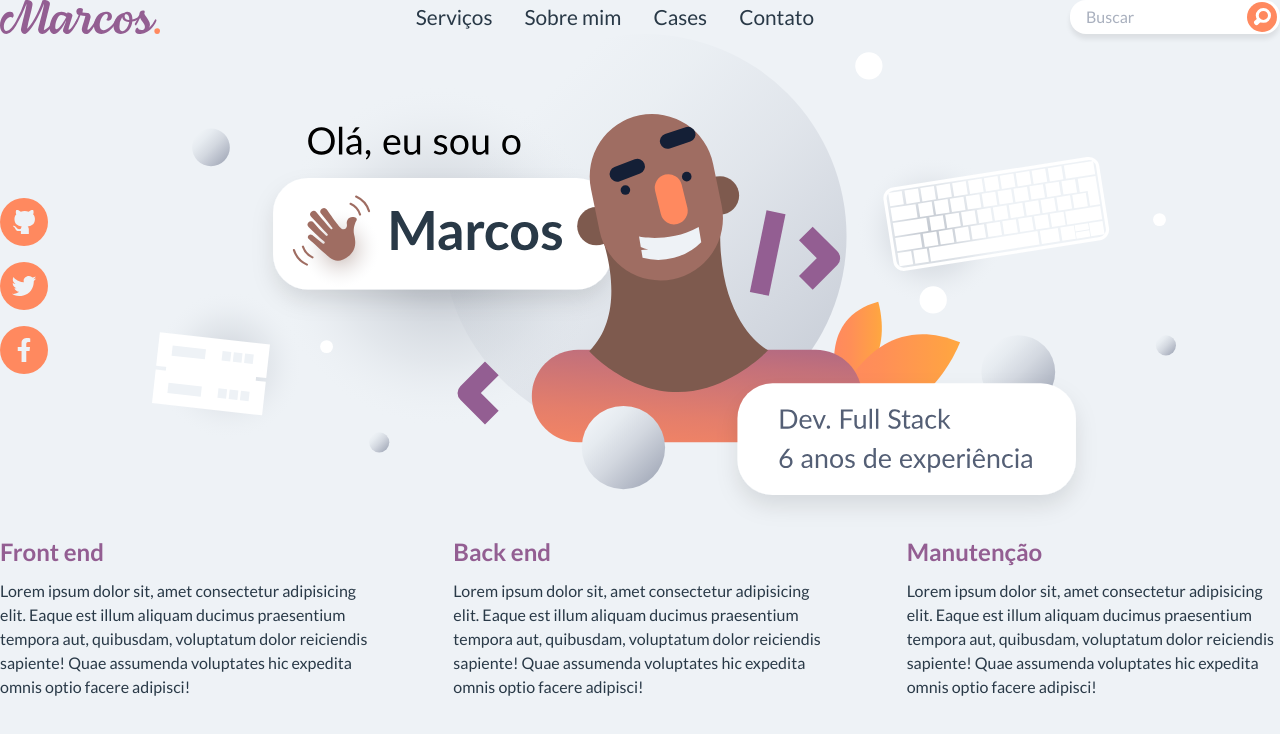
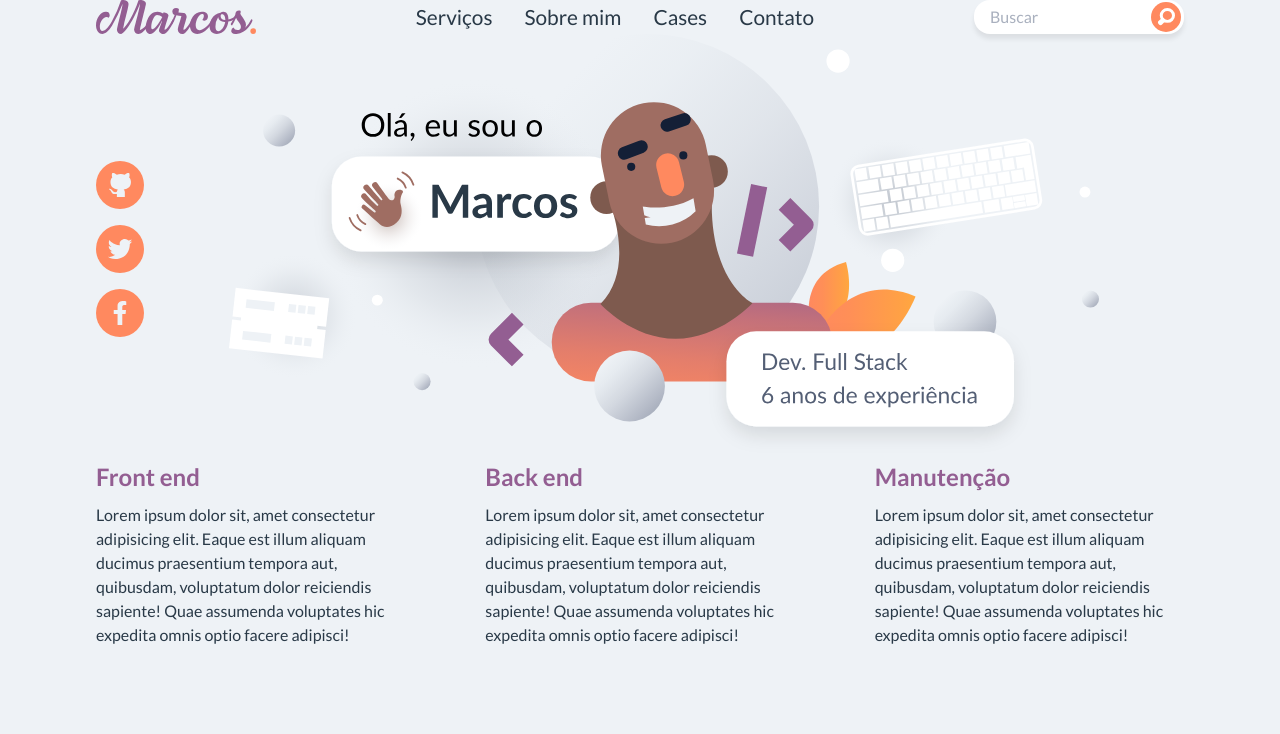
Before and after one commit to tiagosouzac/vue-atomic-design, a Vue app: page / in a window 1280 px wide. Shown: the top 734 px of the page. Built offline with nearby package versions, Linux system fonts and the light colour scheme.

Commit message:
container boson

```diff
--- a/src/App.vue
+++ b/src/App.vue
@@ -1,14 +1,17 @@
 <template>
-  <Header />
-  <Presentation />
-  <Services />
+  <Container>
+    <Header />
+    <Presentation />
+    <Services />
+  </Container>
 </template>
 
 <script lang="ts">
 import { defineComponent } from 'vue'
 import { Header, Presentation, Services } from '@/components/organisms'
+import { Container } from '@/components/bosons'
 
 export default defineComponent({
-  components: { Header, Presentation, Services },
+  components: { Header, Presentation, Services, Container },
 })
 </script>
--- /dev/null
+++ b/src/components/bosons/Container.vue
@@ -0,0 +1,13 @@
+<template>
+  <div class="container">
+    <slot />
+  </div>
+</template>
+
+<style lang="scss" scoped>
+.container {
+  width: 85%;
+  max-width: 1150px;
+  margin: 0 auto;
+}
+</style>
--- /dev/null
+++ b/src/components/bosons/index.ts
@@ -0,0 +1 @@
+export { default as Container } from './Container.vue'
```
